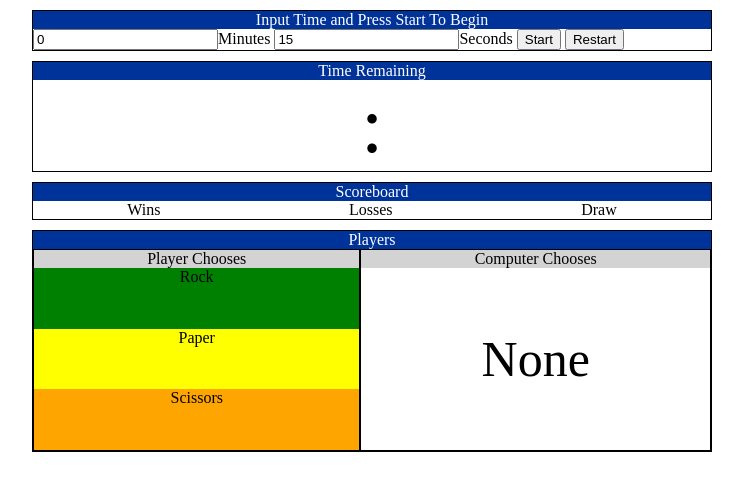
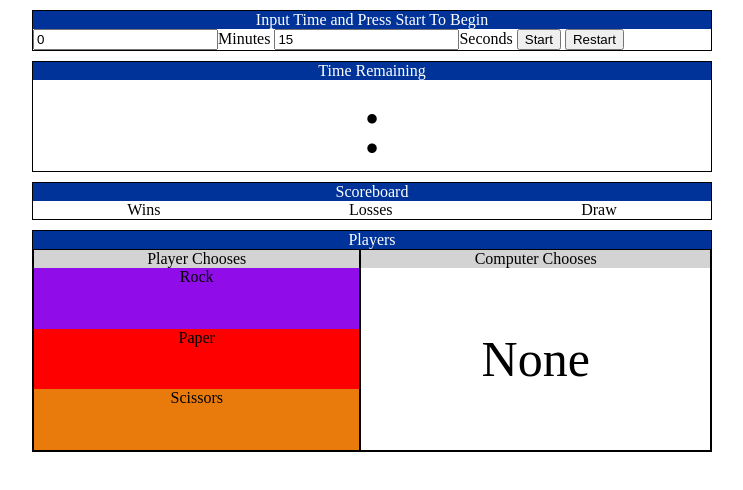
Before and after one commit to felix2feng/RockPaperSciessorsAxxess, a website: page index.html in a window 1280 px wide. Shown: the whole page, without its empty margins (268-1011 px from the left). Drawn offline with Linux system fonts and the light colour scheme.

Commit message:
Some additional styling

```diff
--- a/css/styles.less
+++ b/css/styles.less
@@ -87,16 +87,23 @@
   margin: auto;
   width: 100%;
   height: 100%;
+  flex-grow: 1;
+
+}
+
+.userDecisionChoice:hover {
+  cursor: pointer;
+  cursor: hand;
 }
 
 .rock {
- background-color: green;
+ background-color: #900CE8;
 }
 
 .paper {
- background-color: yellow;
+ background-color: #FF0000;
 }
 
 .scissors {
- background-color: orange;
+ background-color: #E87B0C;
 }
--- a/index.html
+++ b/index.html
@@ -49,9 +49,9 @@
         <div class='user'>
           <div class='decisionHeader'>Player Chooses</div>
           <div class='userDecisionChoiceContainer'>
-            <div class="rock userDecisionChoice">Rock</div>
-            <div class="paper userDecisionChoice">Paper</div>
-            <div class="scissors userDecisionChoice">Scissors</div>
+            <div class="rock userDecisionChoice"><span id='center'>Rock</span></div>
+            <div class="paper userDecisionChoice"><span>Paper</span></div>
+            <div class="scissors userDecisionChoice"><span>Scissors</span></div>
           </div>
         </div>
         <div class='computer'>
--- a/scripts/app/main.js
+++ b/scripts/app/main.js
@@ -42,10 +42,11 @@ define(function (require) {
       $('.scissors').click(function() {
         utilities.computerMove('scissors');
       });
+      // Reset scores and times to 0
+      $('.restartButton').click(function() {
+        utilities.setDefaults();
+        clearInterval(countDown);
+      });
     });
 
-    // Reset scores and times to 0
-    $('.restartButton').click(function() {
-      utilities.setDefaults();
-    });
 });
```
Also changed, not shown: css/styles.css.
